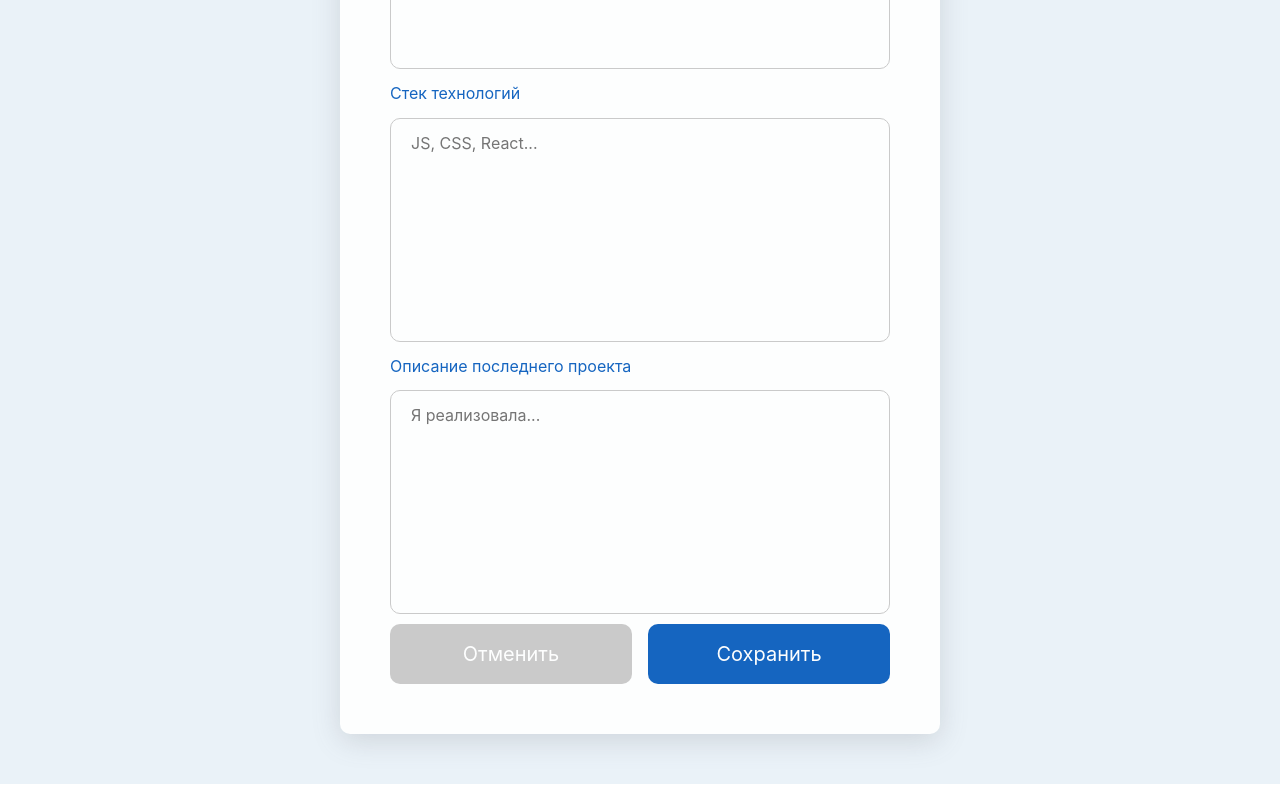
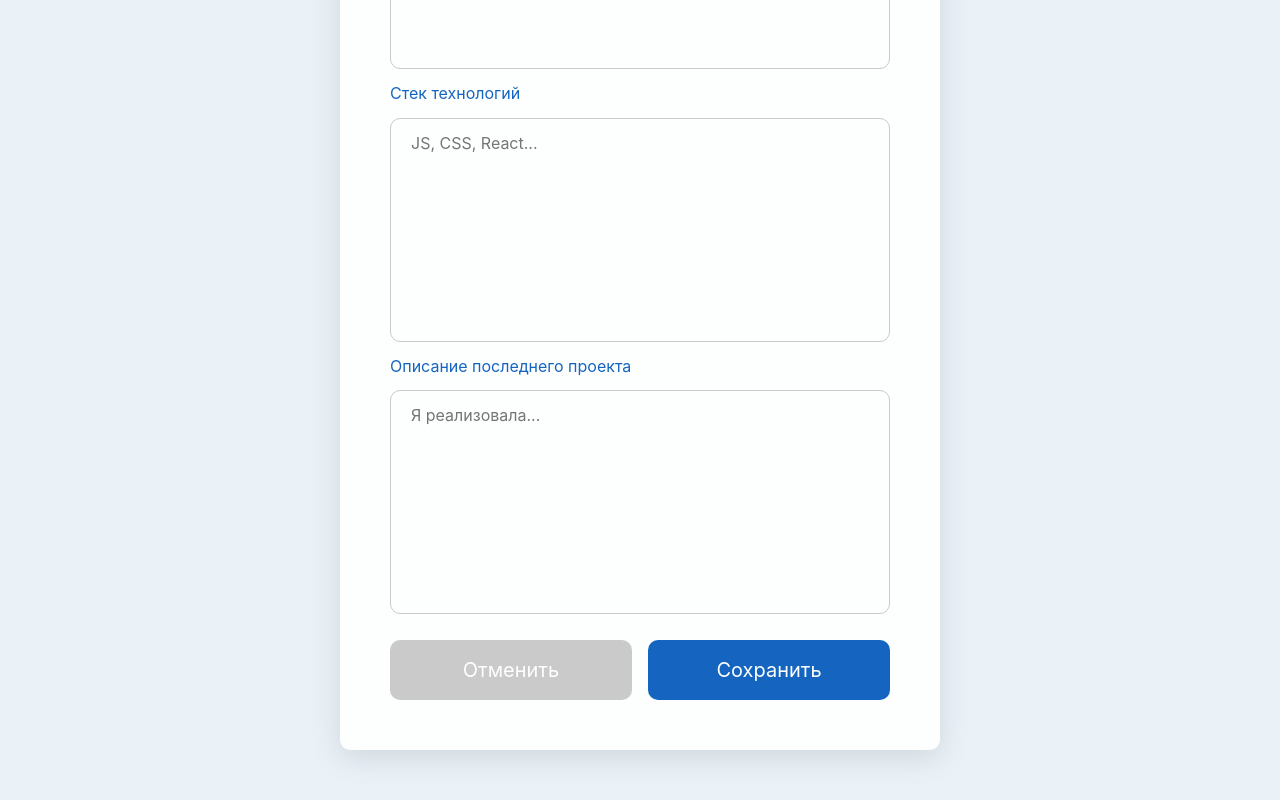
Before and after one commit to leteli/react-form, a React (Create React App) app: page / in a window 1280 px wide. Shown: the part 874-1674 px from the top of the page. Built offline with nearby package versions, Linux system fonts and the light colour scheme.

Commit message:
remove unnecessary code

```diff
--- a/src/FormInput.jsx
+++ b/src/FormInput.jsx
@@ -4,7 +4,7 @@ import styles from './styles/FormInput.module.css';
 class FormInput extends React.Component {
   render() {
     return (
-      <div className={styles.wrapper}>
+      <>
         <label htmlFor={this.props.name}>{this.props.label}</label>
         <input
           className={styles.input}
@@ -12,9 +12,8 @@ class FormInput extends React.Component {
           id={this.props.name}
           name={this.props.name}
           placeholder={this.props.placeholder}
-          // ref
         />
-      </div>
+      </>
     );
   }
 }
--- a/src/styles/ButtonGroup.module.css
+++ b/src/styles/ButtonGroup.module.css
@@ -2,6 +2,8 @@
   display: flex;
   gap: 1rem;
   width: 100%;
+
+  margin-top: 1rem;
 }
 
 .send,
```
